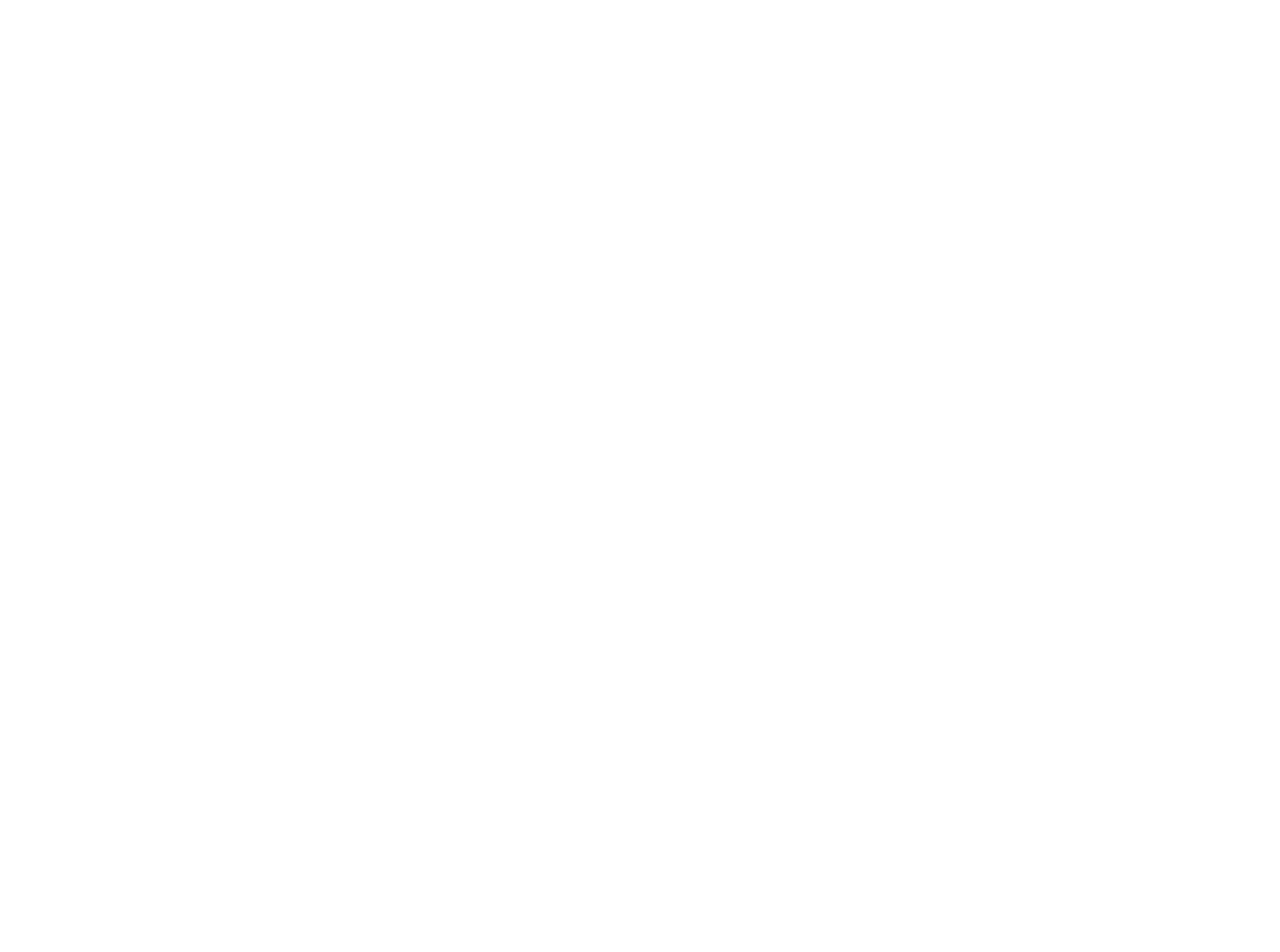
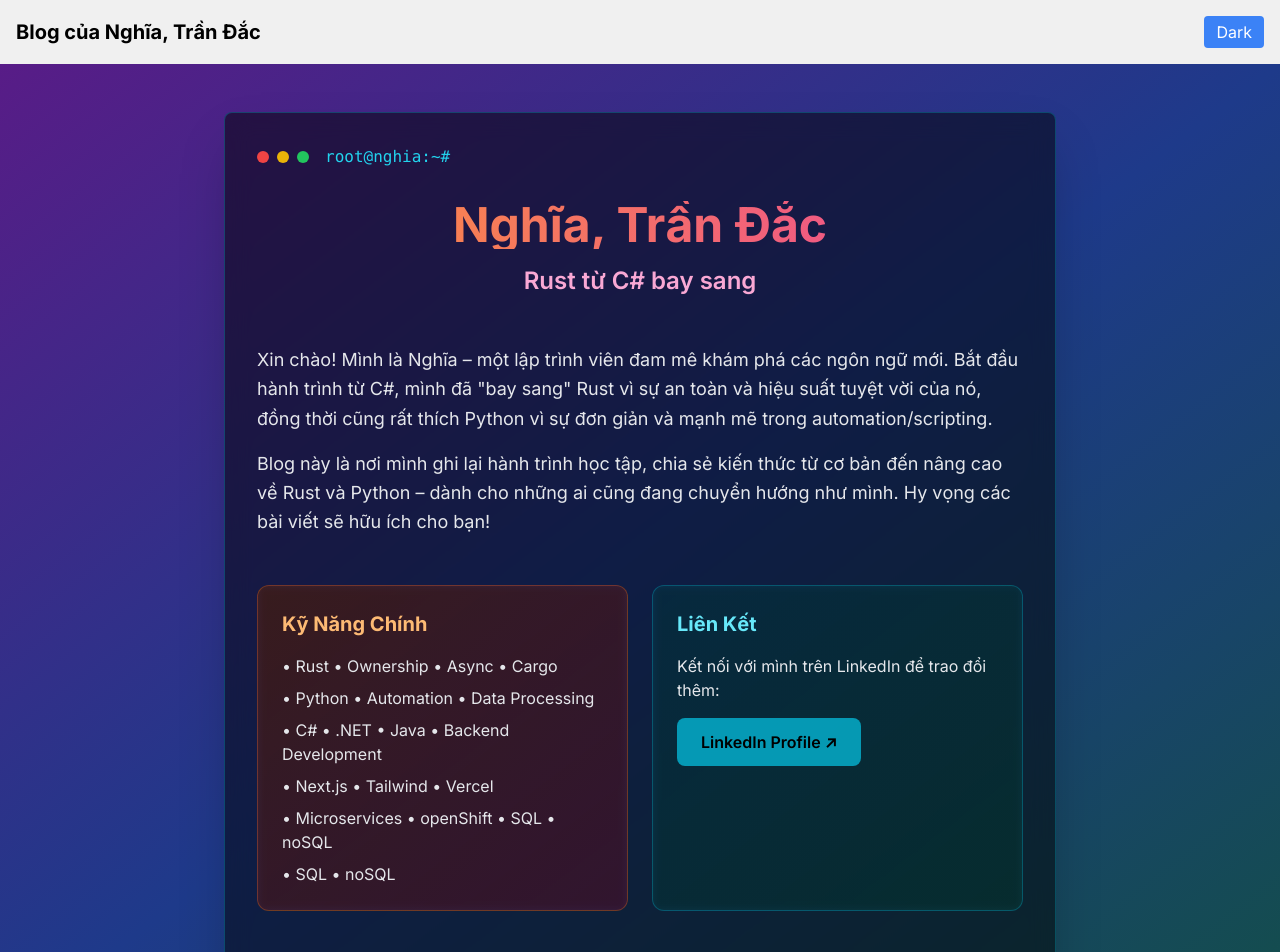
Before and after one commit to nghiatd-29581/nghiatd-blog, a Next.js app in the folder my-blog/: page /my-info in a window 1280 px wide. Before the commit this address had no page. Shown: the top 952 px of the page. Before the commit the page ends 800 px from the top, so only its background shows below. Built offline with nearby package versions, Linux system fonts and the light colour scheme.

Commit message:
Add files via upload

```diff
--- /dev/null
+++ b/my-blog/app/my-info/page.tsx
@@ -0,0 +1,79 @@
+// app/about/page.tsx
+
+import Link from "next/link";
+
+export default function AboutPage() {
+  return (
+    <div className="min-h-screen bg-gradient-to-br from-purple-900 via-blue-900 to-teal-900 text-white">
+      {/* Terminal-like Header */}
+      <div className="max-w-4xl mx-auto pt-12 px-8">
+        <div className="bg-black/50 backdrop-blur-md rounded-lg border border-cyan-500/30 shadow-2xl p-8">
+          <div className="flex items-center gap-4 mb-8">
+            <div className="flex gap-2">
+              <div className="w-3 h-3 rounded-full bg-red-500"></div>
+              <div className="w-3 h-3 rounded-full bg-yellow-500"></div>
+              <div className="w-3 h-3 rounded-full bg-green-500"></div>
+            </div>
+            <span className="text-cyan-400 font-mono">root@nghia:~#</span>
+          </div>
+
+          <h1 className="text-4xl md:text-5xl font-bold text-center mb-4 bg-gradient-to-r from-orange-400 to-pink-500 bg-clip-text text-transparent">
+            Nghĩa, Trần Đắc
+          </h1>
+          <p className="text-xl md:text-2xl text-center mb-12 text-pink-300 font-semibold">
+            Rust từ C# bay sang
+          </p>
+
+          {/* About Section */}
+          <div className="prose prose-invert max-w-none mb-12">
+            <p className="text-lg leading-relaxed text-gray-200">
+              Xin chào! Mình là Nghĩa – một lập trình viên đam mê khám phá các ngôn ngữ mới.
+              Bắt đầu hành trình từ C#, mình đã "bay sang" Rust vì sự an toàn và hiệu suất tuyệt vời của nó,
+              đồng thời cũng rất thích Python vì sự đơn giản và mạnh mẽ trong automation/scripting.
+            </p>
+            <p className="text-lg leading-relaxed text-gray-200 mt-4">
+              Blog này là nơi mình ghi lại hành trình học tập, chia sẻ kiến thức từ cơ bản đến nâng cao
+              về Rust và Python – dành cho những ai cũng đang chuyển hướng như mình.
+              Hy vọng các bài viết sẽ hữu ích cho bạn!
+            </p>
+          </div>
+
+          {/* Info Cards */}
+          <div className="grid md:grid-cols-2 gap-6 mb-12">
+            <div className="bg-gradient-to-br from-orange-600/20 to-pink-600/20 rounded-xl p-6 border border-orange-500/30 backdrop-blur-sm">
+              <h3 className="text-xl font-bold mb-4 text-orange-300">Kỹ Năng Chính</h3>
+              <ul className="space-y-2 text-gray-200">
+                <li>• Rust • Ownership • Async • Cargo</li>
+                <li>• Python • Automation • Data Processing</li>
+                <li>• C# • .NET • Java • Backend Development</li>
+                <li>• Next.js • Tailwind • Vercel</li>
+                <li>• Microservices • openShift • SQL • noSQL</li>
+                <li>• SQL • noSQL</li>
+              </ul>
+            </div>
+
+            <div className="bg-gradient-to-br from-cyan-600/20 to-teal-600/20 rounded-xl p-6 border border-cyan-500/30 backdrop-blur-sm">
+              <h3 className="text-xl font-bold mb-4 text-cyan-300">Liên Kết</h3>
+              <p className="text-gray-200 mb-4">
+                Kết nối với mình trên LinkedIn để trao đổi thêm:
+              </p>
+              <Link
+                href="https://www.linkedin.com/in/ngh%C4%A9a-tr%E1%BA%A7n-%C4%91%E1%BA%AFc-b0394628b/"
+                target="_blank"
+                className="inline-block px-6 py-3 bg-cyan-500/80 hover:bg-cyan-400 transition rounded-lg font-semibold text-black"
+              >
+                LinkedIn Profile ↗
+              </Link>
+            </div>
+          </div>
+
+          {/* Footer */}
+          <div className="text-center text-sm text-gray-400 border-t border-gray-700/50 pt-6">
+            Built with Next.js • Tailwind{" "}
+            <span className="text-red-500">❤️</span>
+          </div>
+        </div>
+      </div>
+    </div>
+  );
+}
```
